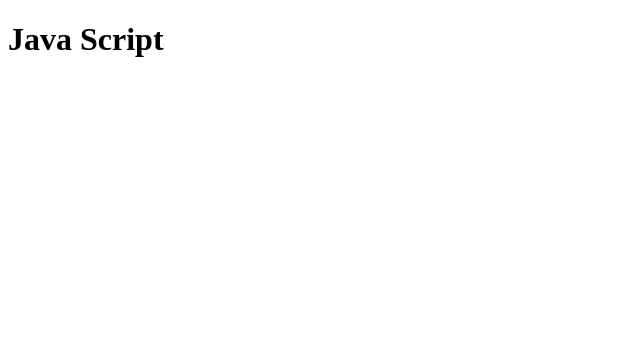
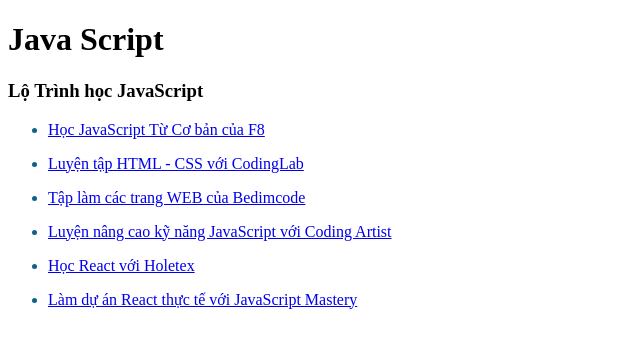
Before and after one commit to thanhhuy17/LearnJavaScrips, a plain HTML site: page index.html in a window 1280 px wide. Shown: the whole page, without its empty margins (0-640 px from the left). Drawn offline with Linux system fonts and the light colour scheme.

Commit message:
update Lộ Trình học web

```diff
--- a/index.html
+++ b/index.html
@@ -3,10 +3,32 @@
 <head>
     <meta charset="UTF-8">
     <meta name="viewport" content="width=device-width, initial-scale=1.0">
+    <link rel="stylesheet" href="style.css">
     <title>Document</title>
 </head>
 <body>
     <h1 class="learnJs">Java Script</h1>
+    <h3 class="javabasic">Lộ Trình học JavaScript</h3>
+    <ul class="learn__lists">
+        <li class="learn__list">
+            <a href="https://www.youtube.com/watch?v=0SJE9dYdpps&list=PL_-VfJajZj0VgpFpEVFzS5Z-lkXtBe-x5" target="_blank" class="code">Học JavaScript Từ Cơ bản của F8</a>
+        </li>
+        <li class="learn__list">
+            <a href="https://www.youtube.com/watch?v=np3L1lb-Uvs&list=PLImJ3umGjxdD3ov2lwg0SM5rxz5v9FjOf" target="_blank" class="code">Luyện tập HTML - CSS với CodingLab</a>
+        </li>
+        <li class="learn__list">
+            <a href="https://www.youtube.com/@Bedimcode/playlists" target="_blank" class="bedimcode">Tập làm các trang WEB của Bedimcode</a>
+        </li>
+        <li class="learn__list">
+            <a href="https://www.youtube.com/watch?v=rxRHuk0f3gE&list=PLNCevxogE3fgy0pAzVccadWKaQp9iHspz&index=20" target="_blank" class="code">Luyện nâng cao kỹ năng JavaScript với Coding Artist</a>
+        </li>
+        <li class="learn__list">
+            <a href="https://www.youtube.com/@holetex/playlists" target="_blank" class="code">Học React với Holetex</a>
+        </li>
+        <li class="learn__list">
+            <a href="https://www.youtube.com/playlist?list=PL6QREj8te1P6wX9m5KnicnDVEucbOPsqR" target="_blank" class="code">Làm dự án React thực tế với JavaScript Mastery</a>
+        </li>
+    </ul>
     <script src="./main.js">
     </script>
 </body>
--- a/main.js
+++ b/main.js
@@ -8,12 +8,32 @@
 // }, 2000)
 
 
-var a = 1;
-var b = 2;
+// var a = 1;
+// var b = 2;
 
-if (a==b) {
-    console.log('Toán tử đúng')  ;
-}
-else{
-    console.log('Toán tử sai');
-}
+// if (a==b) {
+//     console.log('Toán tử đúng')  ;
+// }
+// else{
+//     console.log('Toán tử sai');
+// }
+
+
+// var age = 25
+// // Object
+// var myObject = {
+//     age : 25,
+//     name : 'Nguyễn Thanh Huy',
+//     adress: 'HCM City',
+//     myFunction : function(){
+
+//     }
+// }
+
+// console.log(typeof age)
+
+// Templete String
+var firstName = 'Nguyen Thanh'
+var lastName = 'Huy'
+
+console.log(`My Name is: ${firstName} ${lastName}`)
--- /dev/null
+++ b/style.css
@@ -0,0 +1,11 @@
+
+.learn__lists{
+    display: grid;
+    row-gap: 1rem;
+
+}
+.learn__list{
+    text-decoration: none;
+    color: hsl(200, 80%, 30%);
+
+}
```
Also changed, not shown: 1 other file.
